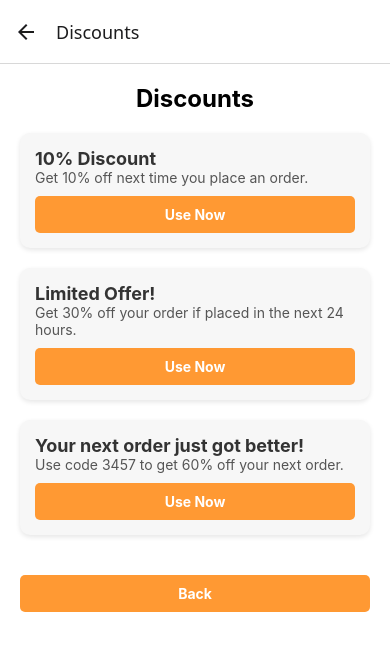
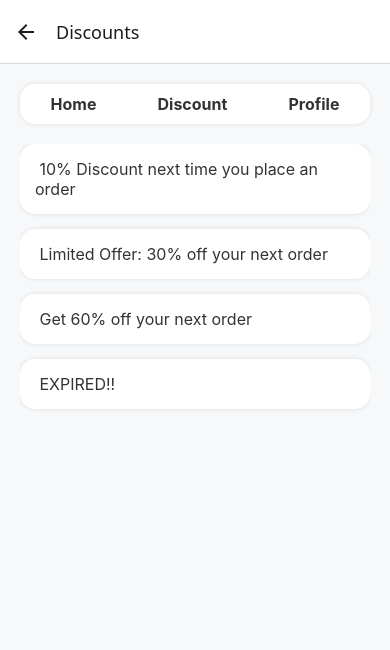
Before and after one commit to TUDublinBlanchBusinessIT/project-Sozifatima-1, a React Native app: screen /Discounts in a window 390 px wide. Shown: the top 650 px of the page. Built offline with nearby package versions, Linux system fonts and the light colour scheme.

Commit message:
Discount page made

```diff
--- a/DiscountsScreen.js
+++ b/DiscountsScreen.js
@@ -1,38 +1,85 @@
-import React from 'react';
-import { View, Text, StyleSheet, TouchableOpacity } from 'react-native';
+import React, { useState } from 'react';
+import { View, Text, StyleSheet, TouchableOpacity, ScrollView } from 'react-native';
 
 export default function DiscountsScreen({ navigation }) {
+  const [selectedDiscount, setSelectedDiscount] = useState('');
+
+  const handleSelectDiscount = (discount) => {
+    setSelectedDiscount(discount);
+  };
+
   return (
     <View style={styles.container}>
-      <Text style={styles.title}>Discounts</Text>
-
-      <View style={styles.discountContainer}>
-        <Text style={styles.discountTitle}>10% Discount</Text>
-        <Text style={styles.discountDetail}>Get 10% off next time you place an order.</Text>
-        <TouchableOpacity style={styles.button}>
-          <Text style={styles.buttonText}>Use Now</Text>
+      {/* Navigation Bar */}
+      <View style={styles.navBar}>
+        <TouchableOpacity onPress={() => navigation.navigate('Home')}>
+          <Text style={styles.navItem}>Home</Text>
+        </TouchableOpacity>
+        <Text style={styles.navItem}>Discount</Text>
+        <TouchableOpacity onPress={() => navigation.navigate('Profile')}>
+          <Text style={styles.navItem}>Profile</Text>
         </TouchableOpacity>
       </View>
 
-      <View style={styles.discountContainer}>
-        <Text style={styles.discountTitle}>Limited Offer!</Text>
-        <Text style={styles.discountDetail}>Get 30% off your order if placed in the next 24 hours.</Text>
-        <TouchableOpacity style={styles.button}>
-          <Text style={styles.buttonText}>Use Now</Text>
+      <ScrollView>
+        {/* Discount Options */}
+        <TouchableOpacity
+          style={[
+            styles.discountItem,
+            selectedDiscount === '10%' && styles.selectedDiscount,
+          ]}
+          onPress={() => handleSelectDiscount('10%')}
+        >
+          <Text style={styles.discountText}>
+            {selectedDiscount === '10%' ? '✔ ' : ''} 10% Discount next time you place an order
+          </Text>
+          {selectedDiscount === '10%' && (
+            <Text style={styles.details}>Use Now!</Text>
+          )}
         </TouchableOpacity>
-      </View>
 
-      <View style={styles.discountContainer}>
-        <Text style={styles.discountTitle}>Your next order just got better!</Text>
-        <Text style={styles.discountDetail}>Use code 3457 to get 60% off your next order.</Text>
-        <TouchableOpacity style={styles.button}>
-          <Text style={styles.buttonText}>Use Now</Text>
+        <TouchableOpacity
+          style={[
+            styles.discountItem,
+            selectedDiscount === '30%' && styles.selectedDiscount,
+          ]}
+          onPress={() => handleSelectDiscount('30%')}
+        >
+          <Text style={styles.discountText}>
+            {selectedDiscount === '30%' ? '✔ ' : ''} Limited Offer: 30% off your next order
+          </Text>
+          {selectedDiscount === '30%' && (
+            <Text style={styles.details}>Use Now!</Text>
+          )}
         </TouchableOpacity>
-      </View>
 
-      <TouchableOpacity onPress={() => navigation.goBack()} style={styles.backButton}>
-        <Text style={styles.backButtonText}>Back</Text>
-      </TouchableOpacity>
+        <TouchableOpacity
+          style={[
+            styles.discountItem,
+            selectedDiscount === '60%' && styles.selectedDiscount,
+          ]}
+          onPress={() => handleSelectDiscount('60%')}
+        >
+          <Text style={styles.discountText}>
+            {selectedDiscount === '60%' ? '✔ ' : ''} Get 60% off your next order
+          </Text>
+          {selectedDiscount === '60%' && (
+            <Text style={styles.details}>Use Code 3457!</Text>
+          )}
+        </TouchableOpacity>
+
+        <TouchableOpacity
+          style={[
+            styles.discountItem,
+            selectedDiscount === 'EXPIRED' && styles.selectedDiscount,
+          ]}
+          onPress={() => handleSelectDiscount('EXPIRED')}
+        >
+          <Text style={styles.discountText}>
+            {selectedDiscount === 'EXPIRED' ? '✔ ' : ''} EXPIRED!!
+          </Text>
+        </TouchableOpacity>
+      </ScrollView>
     </View>
   );
 }
@@ -41,54 +88,48 @@ const styles = StyleSheet.create({
   container: {
     flex: 1,
     padding: 20,
-    backgroundColor: '#FFF',
+    backgroundColor: '#f7f8fa',
   },
-  title: {
-    fontSize: 24,
-    fontWeight: 'bold',
+  navBar: {
+    flexDirection: 'row',
+    justifyContent: 'space-around',
     marginBottom: 20,
-    textAlign: 'center',
-  },
-  discountContainer: {
-    marginBottom: 20,
-    backgroundColor: '#f7f7f7',
-    borderRadius: 10,
-    padding: 15,
+    paddingVertical: 10,
+    backgroundColor: '#fff',
+    borderRadius: 15,
     shadowColor: '#000',
-    shadowOffset: { width: 0, height: 2 },
     shadowOpacity: 0.1,
     shadowRadius: 5,
     elevation: 3,
   },
-  discountTitle: {
-    fontSize: 18,
+  navItem: {
+    fontSize: 16,
     fontWeight: 'bold',
     color: '#333',
   },
-  discountDetail: {
+  discountItem: {
+    flexDirection: 'row',
+    justifyContent: 'space-between',
+    alignItems: 'center',
+    padding: 15,
+    marginBottom: 15,
+    backgroundColor: '#fff',
+    borderRadius: 15,
+    shadowColor: '#000',
+    shadowOpacity: 0.1,
+    shadowRadius: 5,
+    elevation: 3,
+  },
+  selectedDiscount: {
+    borderColor: '#ff914d',
+    borderWidth: 2,
+  },
+  discountText: {
+    fontSize: 16,
+    color: '#333',
+  },
+  details: {
     fontSize: 14,
-    color: '#555',
-    marginBottom: 10,
-  },
-  button: {
-    backgroundColor: '#FF9933',
-    padding: 10,
-    borderRadius: 5,
-    alignItems: 'center',
-  },
-  buttonText: {
-    color: '#FFF',
-    fontWeight: 'bold',
-  },
-  backButton: {
-    marginTop: 20,
-    padding: 10,
-    backgroundColor: '#FF9933',
-    borderRadius: 5,
-    alignItems: 'center',
-  },
-  backButtonText: {
-    color: '#FFF',
-    fontWeight: 'bold',
+    color: '#888',
   },
 });
--- a/HomeScreen.js
+++ b/HomeScreen.js
@@ -1,15 +1,22 @@
-import React, { useState, useEffect } from 'react';
-import { View, Text, StyleSheet, TextInput, TouchableOpacity, ScrollView, Alert } from 'react-native';
+import React, { useState } from 'react';
+import { View, Text, StyleSheet, TextInput, TouchableOpacity, ScrollView } from 'react-native';
 
 export default function HomeScreen({ navigation }) {
   const [selectedService, setSelectedService] = useState('');
-
-  useEffect(() => {
-    console.log("HomeScreen rendered");
-  }, []);
+  const [cheapestOptions, setCheapestOptions] = useState([]);
 
   const handleSelectService = (service) => {
     setSelectedService(service);
+
+    // Define the options for the cheapest items
+    const options = {
+      Deliveroo: ['Delivery Fee - €2.50'],
+      'Just Eats': ['Delivery Fee - €4.00 '],
+      'Uber Eats': ['Delivery Fee - €6.00'],
+    };
+
+    // Set the cheapest options for the selected service
+    setCheapestOptions(options[service] || []);
   };
 
   const handleDelivery = () => {
@@ -22,7 +29,12 @@ export default function HomeScreen({ navigation }) {
 
   return (
     <View style={styles.container}>
-      <Text style={styles.title}>Home Screen</Text>
+      {/* Navigation Bar */}
+      <View style={styles.navBar}>
+        <Text style={styles.navItem}>Home</Text>
+        <Text style={styles.navItem} onPress={() => navigation.navigate('Discounts')}>Discount</Text>
+        <Text style={styles.navItem}>Profile</Text>
+      </View>
 
       {/* Search Bar */}
       <TextInput
@@ -40,7 +52,10 @@ export default function HomeScreen({ navigation }) {
           ]}
           onPress={() => handleSelectService('Deliveroo')}
         >
-          <Text style={styles.serviceText}>Deliveroo</Text>
+          <Text style={styles.serviceText}>
+            {selectedService === 'Deliveroo' ? '✔ ' : ''}Deliveroo
+          </Text>
+          <Text style={styles.serviceTime}>20 minutes</Text>
         </TouchableOpacity>
 
         <TouchableOpacity
@@ -50,7 +65,10 @@ export default function HomeScreen({ navigation }) {
           ]}
           onPress={() => handleSelectService('Just Eats')}
         >
-          <Text style={styles.serviceText}>Just Eats</Text>
+          <Text style={styles.serviceText}>
+            {selectedService === 'Just Eats' ? '✔ ' : ''}Just Eats
+          </Text>
+          <Text style={styles.serviceTime}>45 minutes</Text>
         </TouchableOpacity>
 
         <TouchableOpacity
@@ -60,7 +78,10 @@ export default function HomeScreen({ navigation }) {
           ]}
           onPress={() => handleSelectService('Uber Eats')}
         >
-          <Text style={styles.serviceText}>Uber Eats</Text>
+          <Text style={styles.serviceText}>
+            {selectedService === 'Uber Eats' ? '✔ ' : ''}Uber Eats
+          </Text>
+          <Text style={styles.serviceTime}>25 minutes</Text>
         </TouchableOpacity>
       </ScrollView>
 
@@ -69,7 +90,7 @@ export default function HomeScreen({ navigation }) {
         <Text style={styles.deliverButtonText}>Deliver</Text>
       </TouchableOpacity>
 
-      {/* View Discounts Button */}
+      {/* Navigate to Discounts Screen */}
       <TouchableOpacity
         style={styles.deliverButton}
         onPress={() => navigation.navigate('Discounts')} // Navigate to Discounts screen
@@ -86,11 +107,22 @@ const styles = StyleSheet.create({
     padding: 20,
     backgroundColor: '#f7f8fa',
   },
-  title: {
-    fontSize: 24,
+  navBar: {
+    flexDirection: 'row',
+    justifyContent: 'space-around',
+    marginBottom: 20,
+    paddingVertical: 10,
+    backgroundColor: '#fff',
+    borderRadius: 15,
+    shadowColor: '#000',
+    shadowOpacity: 0.1,
+    shadowRadius: 5,
+    elevation: 3,
+  },
+  navItem: {
+    fontSize: 16,
     fontWeight: 'bold',
     color: '#333',
-    marginBottom: 20,
   },
   searchBar: {
     width: '100%',
@@ -101,21 +133,33 @@ const styles = StyleSheet.create({
     paddingHorizontal: 15,
     backgroundColor: '#fff',
     marginBottom: 20,
+    fontSize: 16,
+    color: '#333',
   },
   serviceItem: {
+    flexDirection: 'row',
+    justifyContent: 'space-between',
+    alignItems: 'center',
     padding: 15,
     marginBottom: 15,
     backgroundColor: '#fff',
-    borderRadius: 10,
-    borderWidth: 1,
-    borderColor: '#ddd',
+    borderRadius: 15,
+    shadowColor: '#000',
+    shadowOpacity: 0.1,
+    shadowRadius: 5,
+    elevation: 3,
+  },
+  selectedService: {
+    borderColor: '#ff914d',
+    borderWidth: 2,
   },
   serviceText: {
     fontSize: 16,
     color: '#333',
   },
-  selectedService: {
-    backgroundColor: '#ff914d',
+  serviceTime: {
+    fontSize: 14,
+    color: '#888',
   },
   deliverButton: {
     width: '100%',
@@ -125,6 +169,10 @@ const styles = StyleSheet.create({
     alignItems: 'center',
     borderRadius: 25,
     marginTop: 20,
+    shadowColor: '#ff914d',
+    shadowOpacity: 0.4,
+    shadowRadius: 8,
+    elevation: 5,
   },
   deliverButtonText: {
     color: '#fff',
--- a/LoginScreen.js
+++ b/LoginScreen.js
@@ -3,7 +3,7 @@ import { View, Text, StyleSheet, TextInput, TouchableOpacity, Alert, Image } fro
 import { signInWithEmailAndPassword } from 'firebase/auth'; // Firebase Authentication
 import { auth } from './firebaseconfig'; // Import Firebase auth from firebaseconfig.js
 
-export default function LoginScreen({ navigation }) {
+export default function SignInScreen({ navigation }) {
   const [email, setEmail] = useState('');
   const [password, setPassword] = useState('');
 
--- a/package.json
+++ b/package.json
@@ -10,6 +10,7 @@
   },
   "dependencies": {
     "@expo/metro-runtime": "~4.0.0",
+    "@react-navigation/bottom-tabs": "^7.1.3",
     "@react-navigation/native": "^7.0.13",
     "@react-navigation/stack": "^7.0.18",
     "expo": "~52.0.7",
@@ -22,7 +23,7 @@
     "react-native-gesture-handler": "~2.20.2",
     "react-native-navigation-stack": "^0.1.2",
     "react-native-reanimated": "~3.16.1",
-    "react-native-safe-area-context": "^4.14.0",
+    "react-native-safe-area-context": "^4.14.1",
     "react-native-screens": "~4.1.0",
     "react-native-web": "~0.19.13"
   },
```
Also changed, not shown: App.js (+4 -7 lines), ProfileScreen.js (added, +19 -0 lines), SignUpScreen.js (line endings or trailing spaces), 1 other file (tests, documents, lock files or other folders).
